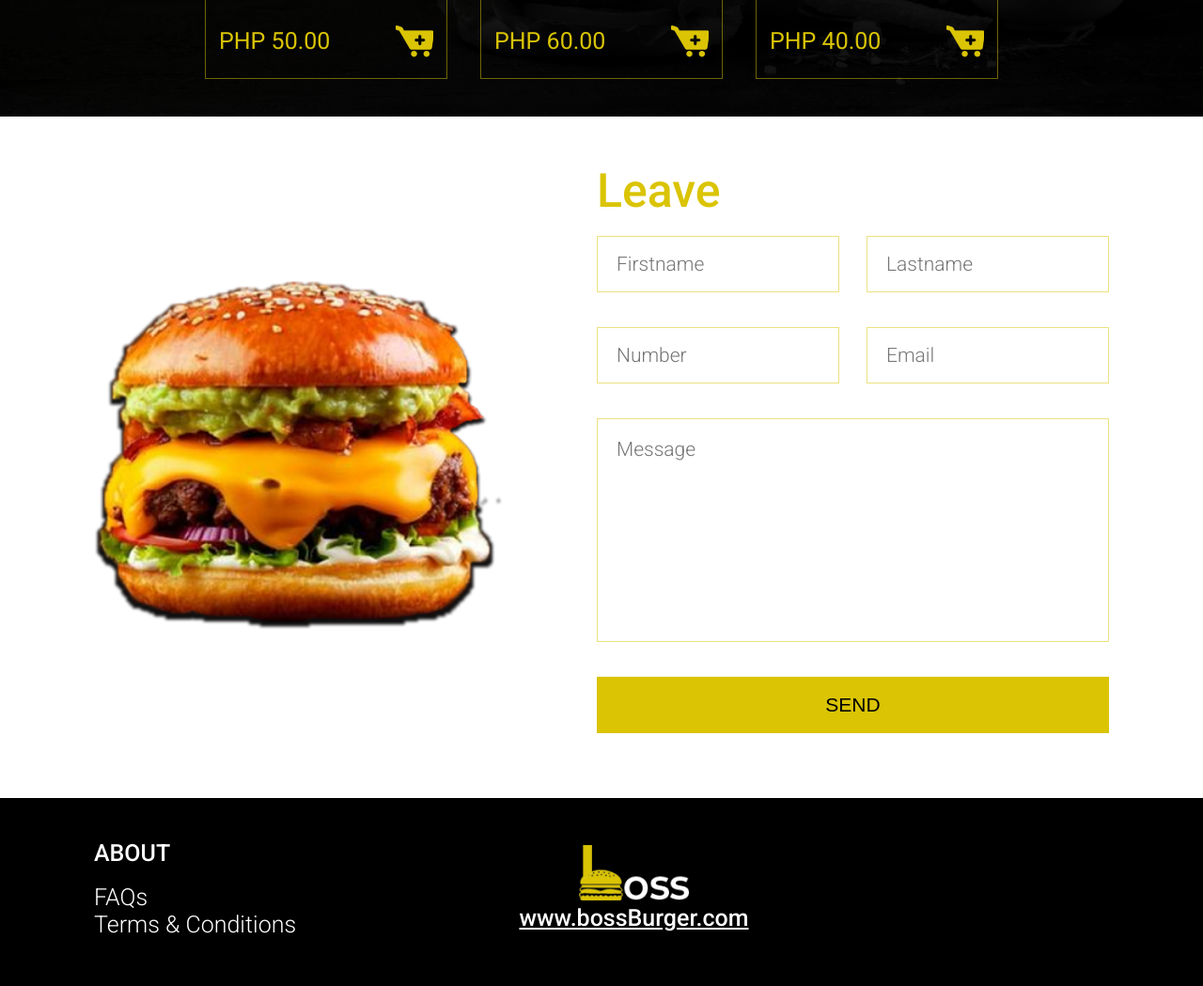
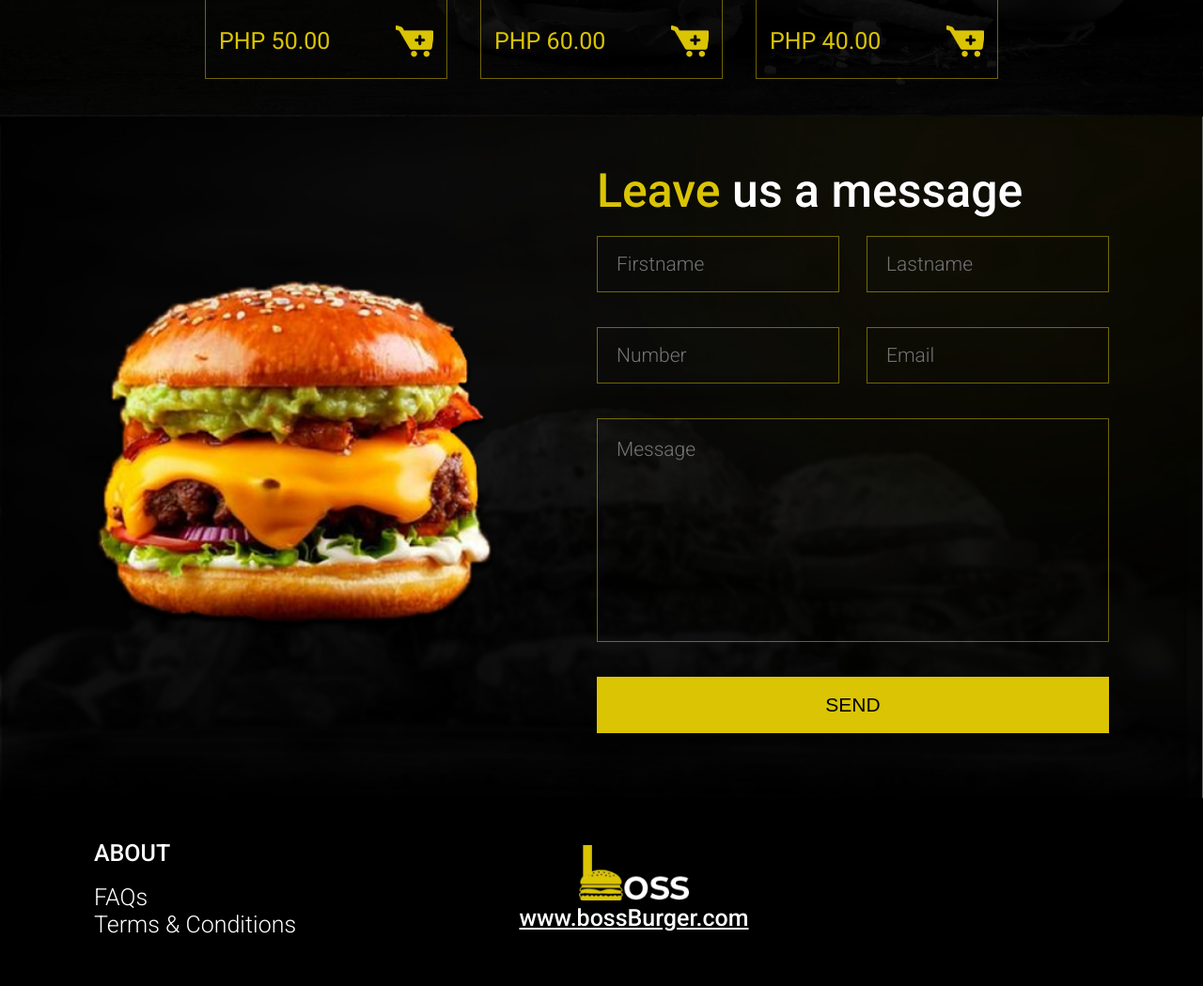
Before and after one commit to joleth20/JolethBurger, a plain HTML site: page index.html in a window 1280 px wide. Shown: the part 1320-2369 px from the top of the page at 94% size. Drawn offline with Linux system fonts and the light colour scheme; the site is published under a folder, as on GitHub Pages, so addresses that start at the root find nothing.

Commit message:
fxed bg in contact

```diff
--- a/styles/contacts.css
+++ b/styles/contacts.css
@@ -12,7 +12,7 @@
 .main .contacts{
     height: 100%;
     width: 100%;
-    background-image: url("/assets/images/contacts-bg.png");
+    background-image: url("../assets/images/contacts-bg.png");
     background-position: center;
     background-size: cover;
     background-repeat: no-repeat;
```
